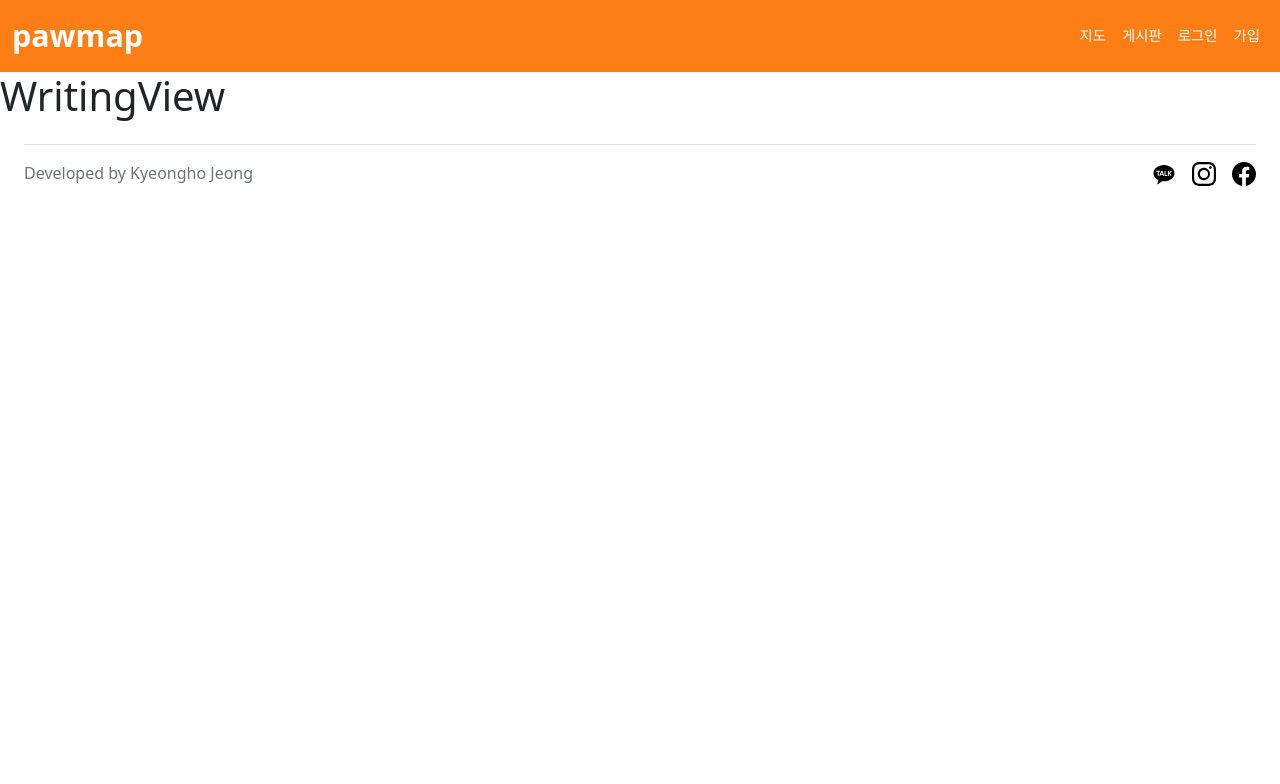
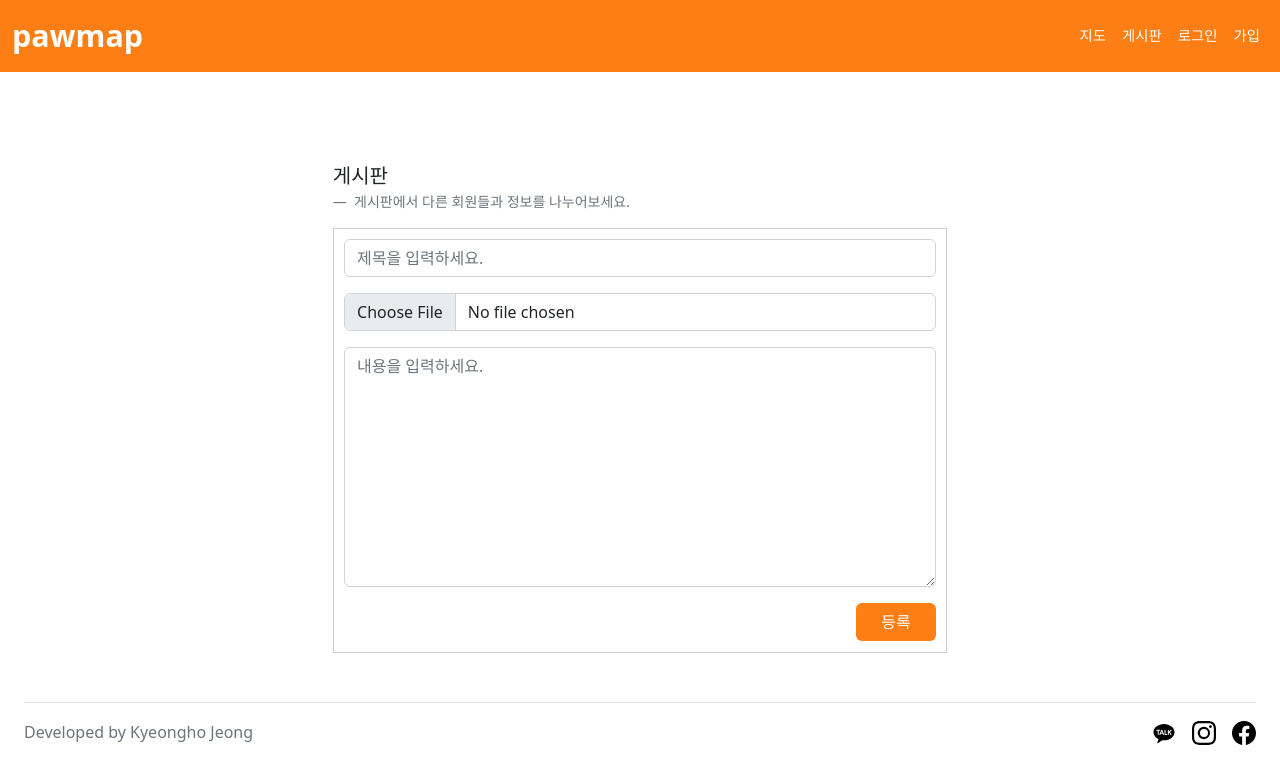
Before and after one commit to KyeonghoJeong/pawmap_front-end, a Vue app: page /writing in a window 1280 px wide. Shown: the top 784 px of the page. Built offline with nearby package versions, Linux system fonts and the light colour scheme.

Commit message:
Added Writing

```diff
--- /dev/null
+++ b/src/components/BoardTitleView.vue
@@ -0,0 +1,28 @@
+<template>
+    <div class="BoardTitle">
+        <div class="BoardTitle-top">
+            <div class="BoardTitle-message">
+                <figure>
+                    <blockquote class="blockquote">
+                        <p>게시판</p>
+                    </blockquote>
+                    <figcaption class="blockquote-footer">
+                        게시판에서 다른 회원들과 정보를 나누어보세요.
+                    </figcaption>
+                </figure>
+            </div>
+        </div>
+    </div>
+</template>
+
+<style>
+    .BoardTitle{
+        width: 60%;
+    }
+
+    @media screen and (max-width: 992px){
+        .BoardTitle{
+            width: 100%;
+        }
+    }
+</style>
--- a/src/views/BoardView.vue
+++ b/src/views/BoardView.vue
@@ -1,17 +1,7 @@
 <template>
     <div class="div-board">
-        <div class="div-board-top">
-            <div class="div-board-top-message">
-                <figure>
-                    <blockquote class="blockquote">
-                        <p>게시판</p>
-                    </blockquote>
-                    <figcaption class="blockquote-footer">
-                        게시판에서 다른 회원들과 정보를 나누어보세요.
-                    </figcaption>
-                </figure>
-            </div>
-        </div>
+        <BoardTitleView></BoardTitleView>
+
         <div class="div-board-table">
             <table class="table table-hover table-bordered table-sm div-board-table-table">
             <thead class="table-secondary">
@@ -109,7 +99,7 @@
                 </div>
             </div>
             <div class="div-board-bottom-btn">
-                <button type="button" class="btn btn-writing" @click="goToWriting">글쓰기</button>
+                <button type="button" class="btn div-board-bottom-btn-btn" @click="goToWriting">글쓰기</button>
             </div>
         </div>
         <div class="div-board-paging">
@@ -137,7 +127,12 @@
 </template>
 
 <script>
+    import BoardTitleView from '../components/BoardTitleView.vue'
+
     export default {
+        components:{
+            BoardTitleView
+        },
         methods:{
             goToWriting(){
                 this.$router.push('/writing');
@@ -160,10 +155,6 @@ export default {
         align-items: center;
     }
 
-    .div-board-top{
-        width: 60%;
-        display: flex;
-    }
     .div-board-table{
         width: 60%;
         display: flex;
@@ -182,9 +173,6 @@ export default {
         align-items: center;
     }
 
-    .div-board-top-message{
-        width: 100%;
-    }
     .div-board-table-table{
         width: 100%;
     }
@@ -204,9 +192,10 @@ export default {
         display: flex;
         flex-direction: row-reverse;
     }
-    .btn-writing{
+    .div-board-bottom-btn-btn{
         background-color: #fd7e14;
         color: white;
+        width: 80px;
     }
     .writing-num{
         width: 15;
@@ -246,10 +235,6 @@ export default {
     }
 
     @media screen and (max-width: 992px){
-        .div-board-top{
-            width: 100%;
-            flex-direction: column;
-        }
         .div-board-table{
             width: 100%;
         }
@@ -260,9 +245,6 @@ export default {
             margin-bottom: 3%;
         }
 
-        .div-board-top-message{
-            width: 100%;
-        }
         .div-board-bottom-scset{
             width: 100%;
             margin-bottom: 3%;
--- a/src/views/PostingView.vue
+++ b/src/views/PostingView.vue
@@ -1,17 +1,7 @@
 <template>
     <div class="div-posting">
-        <div class="div-board-top">
-            <div class="div-board-top-message">
-                <figure>
-                    <blockquote class="blockquote">
-                        <p>게시판</p>
-                    </blockquote>
-                    <figcaption class="blockquote-footer">
-                        게시판에서 다른 회원들과 정보를 나누어보세요.
-                    </figcaption>
-                </figure>
-            </div>
-        </div>
+        <BoardTitleView></BoardTitleView>
+
         <div class="div-posting-group">
             <div class="div-posting-title">
                 <div class="div-posting-title-first">
@@ -47,9 +37,9 @@
                 </div>
             </div>
             <div class="div-posting-btns">
-                <button type="button" class="btn btn-writing">이전</button>
-                <button type="button" class="btn btn-writing">목록</button>
-                <button type="button" class="btn btn-writing">다음</button>
+                <button type="button" class="btn div-posting-btns-btn">이전</button>
+                <button type="button" class="btn div-posting-btns-btn">목록</button>
+                <button type="button" class="btn div-posting-btns-btn">다음</button>
             </div>
             <div class="div-posting-inc">
                 <div class="div-posting-inc-cmt">
@@ -68,12 +58,22 @@
                     <label for="floatingTextarea2">댓글을 남겨보세요.</label>
                 </div>
                 <div class="div-posting-cmtbox-btn">
-                    <button type="button" class="btn btn-writing">등록</button>
+                    <button type="button" class="btn div-posting-cmtbox-btn-btn">등록</button>
                 </div>
             </div>
         </div>
     </div>
 </template>
+
+<script>
+    import BoardTitleView from '../components/BoardTitleView.vue'
+
+    export default {
+        components:{
+            BoardTitleView
+        }
+    }
+</script>
 
 <style>
     .div-posting{
@@ -169,7 +169,9 @@
         border-color: rgb(203, 204, 206);
     }
     .div-posting-btns button{
-        width: 15%;
+        background-color: #fd7e14;
+        color: white;
+        width: 80px;
     }
 
     .div-posting-inc{
@@ -220,21 +222,15 @@
         display: flex;
         flex-direction: row-reverse;
     }
+    .div-posting-cmtbox-btn-btn{
+        background-color: #fd7e14;
+        color: white;
+        width: 80px;
+    }
 
     @media screen and (max-width: 992px){
         .div-posting-group{
             width: 100%;
         }
-        .div-posting-btns button{
-            width: 20%;
-        }
-    }
-    @media screen and (max-width: 576px){
-        .div-posting-group{
-            width: 100%;
-        }
-        .div-posting-btns button{
-            width: 20%;
-        }
     }
 </style>
--- a/src/views/WritingView.vue
+++ b/src/views/WritingView.vue
@@ -1,3 +1,68 @@
 <template>
-    <h1>WritingView</h1>
+    <div class="writing">
+        <BoardTitleView></BoardTitleView>
+
+        <div class="writing-group">
+            <div class="mb-3 writing-group-title">
+                <input type="email" class="form-control" id="exampleFormControlInput1" placeholder="제목을 입력하세요.">
+            </div>
+            <div class="mb-3">
+                <input class="form-control" type="file" id="formFile">
+            </div>
+            <div class="mb-3">
+                <textarea class="form-control writing-group-content" id="exampleFormControlTextarea1" rows="3" placeholder="내용을 입력하세요."></textarea>
+            </div>
+            <div class="writing-group-add">
+                <button type="button" class="btn writing-group-add-btn">등록</button>
+            </div>
+        </div>
+    </div>
 </template>
+
+<script>
+    import BoardTitleView from '../components/BoardTitleView.vue'
+
+    export default {
+        components:{
+            BoardTitleView
+        }
+    }
+</script>
+
+<style>
+    .writing{
+        padding-top: 7%;
+        padding-left: 10%;
+        padding-right: 10%;
+        padding-bottom: 2%;
+        display: flex;
+        flex-direction: column;
+        align-items: center;
+    }
+
+    .writing-group{
+        width: 60%;
+        border-style: solid;
+        border-width: 1px;
+        border-color: rgb(203, 204, 206);
+        padding: 1%;
+    }
+    .writing-group-content{
+        height: 30vh;
+    }
+    .writing-group-add{
+        display: flex;
+        flex-direction: row-reverse;
+    }
+    .writing-group-add-btn{
+        background-color: #fd7e14;
+        color: white;
+        width: 80px;
+    }
+
+    @media screen and (max-width: 992px){
+        .writing-group{
+            width: 100%;
+        }
+    }
+</style>
```
Also changed, not shown: src/views/MyPageView.vue (added). Lines whose indentation alone changed are shown as unchanged.
